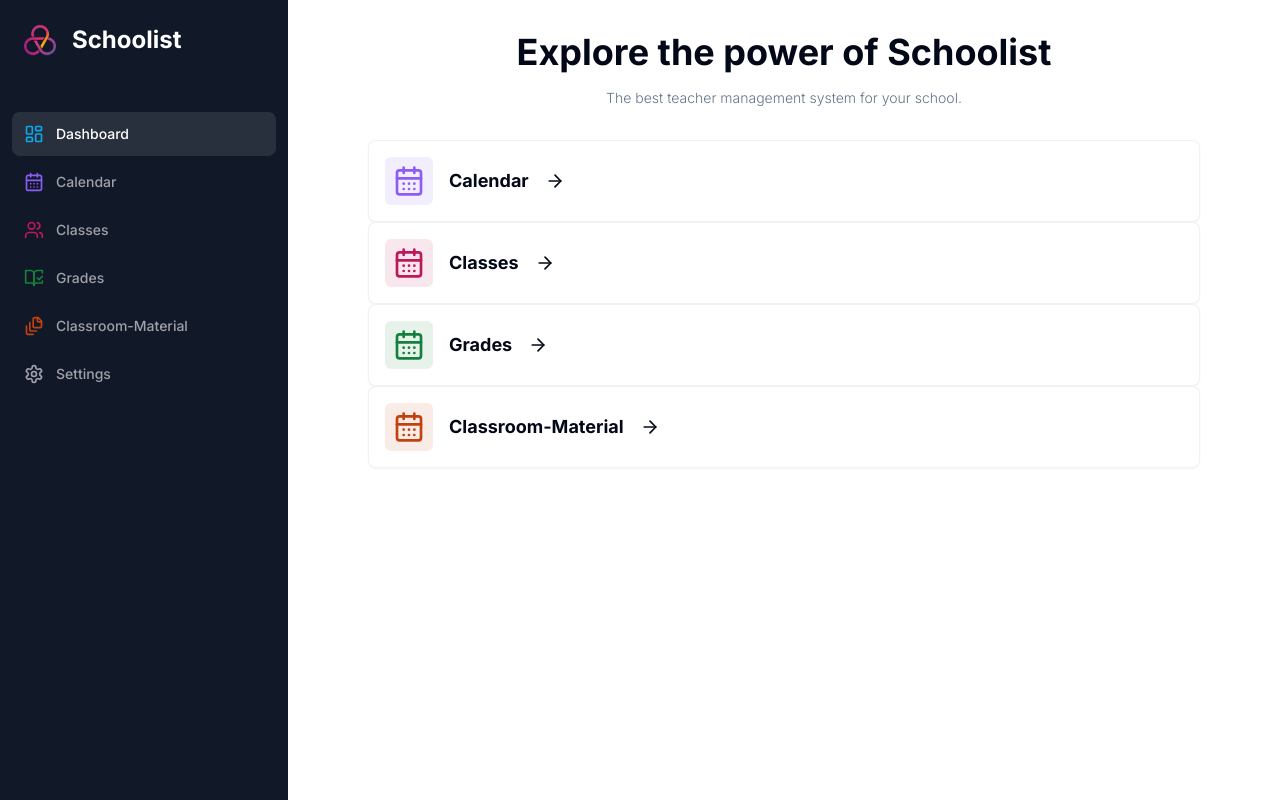
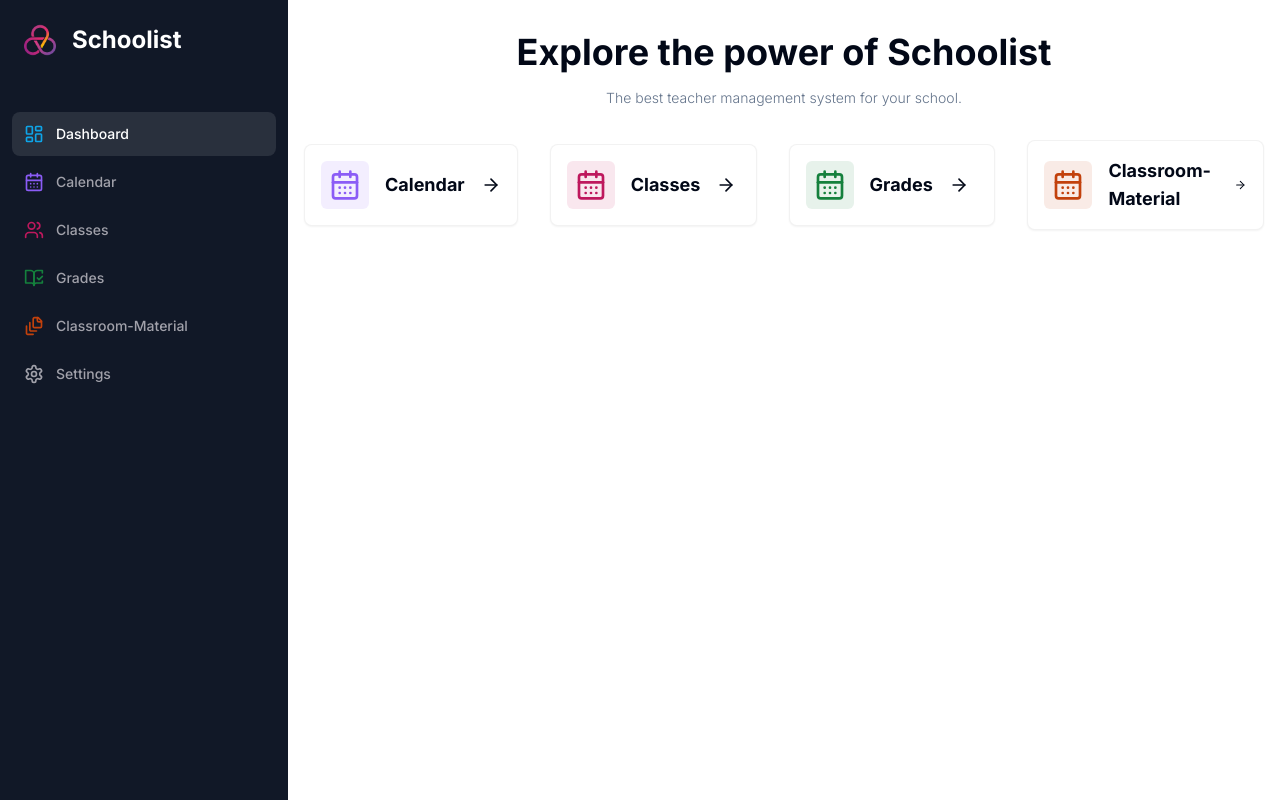
Before and after one commit to avollmaier/schoolist-ui, a Next.js app: page /dashboard in a window 1280 px wide. Built offline with nearby package versions, Linux system fonts and the light colour scheme.

Commit message:
feat: restructuring of dashboard elements

```diff
--- /dev/null
+++ b/app/(dashboard)/(routes)/calendar/page.tsx
@@ -0,0 +1,9 @@
+const CalendarPage = () => {
+    return (
+        <div>
+            <h1>Calendar</h1>
+        </div>
+    );
+}
+
+export default CalendarPage;
--- a/app/(dashboard)/(routes)/dashboard/page.tsx
+++ b/app/(dashboard)/(routes)/dashboard/page.tsx
@@ -5,6 +5,7 @@
 import {Card} from "@/components/ui/card";
 import {cn} from "@/lib/utils";
 import {useRouter} from "next/navigation";
+import {Separator} from "@/components/ui/separator";
 
 const DashboardPage = () => {
     const tools = [
@@ -40,7 +41,7 @@
     const router = useRouter();
 
     return (
-        <div>
+        <div className={"flex flex-col"}>
             <div className={"mb-8 space-y-4"}>
                 <h2 className={"text-2xl md:text-4xl font-bold text-center"}>
                     Explore the power of Schoolist
@@ -49,13 +50,13 @@
                     The best teacher management system for your school.
                 </p>
             </div>
-            <div className={"px-4 md:px-20 lg:px-43 space-y-4"}>
+            <div className={"flex flex-wrap justify-around items-center"}>
                 {tools.map((tool) => (
-                    <Link href={tool.href} key={tool.href}>
+                    <Link href={tool.href} key={tool.href} className={"flex-1 px-4 md:px-26 lg:px-43"}>
                         <Card
                             onClick={() => router.push(tool.href)}
                             key={tool.href}
-                              className={"p-4 border-black/5 flex items-center justify-center justify-between hover:shadow-md transition cursor-pointer"}>
+                            className={"p-4 border-black/5 flex items-center justify-center justify-between hover:shadow-md transition cursor-pointer"}>
 
 
                             <div className={"flex items-center gap-x-4"}>
--- a/app/(landing)/page.tsx
+++ b/app/(landing)/page.tsx
@@ -1,6 +1,6 @@
-import {LandingNavbar} from "@/components/landing-navbar";
-import {LandingHero} from "@/components/landing-hero";
-import {LandingContent} from "@/components/landing-content";
+import {LandingNavbar} from "@/components/landing/landing-navbar";
+import {LandingHero} from "@/components/landing/landing-hero";
+import {LandingContent} from "@/components/landing/landing-content";
 
 const LandingPage = () => {
     return (
--- /dev/null
+++ b/components/ui/separator.tsx
@@ -0,0 +1,31 @@
+"use client"
+
+import * as React from "react"
+import * as SeparatorPrimitive from "@radix-ui/react-separator"
+
+import { cn } from "@/lib/utils"
+
+const Separator = React.forwardRef<
+  React.ElementRef<typeof SeparatorPrimitive.Root>,
+  React.ComponentPropsWithoutRef<typeof SeparatorPrimitive.Root>
+>(
+  (
+    { className, orientation = "horizontal", decorative = true, ...props },
+    ref
+  ) => (
+    <SeparatorPrimitive.Root
+      ref={ref}
+      decorative={decorative}
+      orientation={orientation}
+      className={cn(
+        "shrink-0 bg-border",
+        orientation === "horizontal" ? "h-[1px] w-full" : "h-full w-[1px]",
+        className
+      )}
+      {...props}
+    />
+  )
+)
+Separator.displayName = SeparatorPrimitive.Root.displayName
+
+export { Separator }
--- a/package.json
+++ b/package.json
@@ -11,6 +11,7 @@
   "dependencies": {
     "@clerk/nextjs": "^4.29.1",
     "@radix-ui/react-dialog": "^1.0.5",
+    "@radix-ui/react-separator": "^1.0.3",
     "@radix-ui/react-slot": "^1.0.2",
     "class-variance-authority": "^0.7.0",
     "clsx": "^2.1.0",
```
Also changed, not shown: components/landing/landing-content.tsx (renamed from components/landing-content.tsx), components/landing/landing-hero.tsx (renamed from components/landing-hero.tsx), components/landing/landing-navbar.tsx (renamed from components/landing-navbar.tsx), 1 other file (tests, documents, lock files or other folders).
